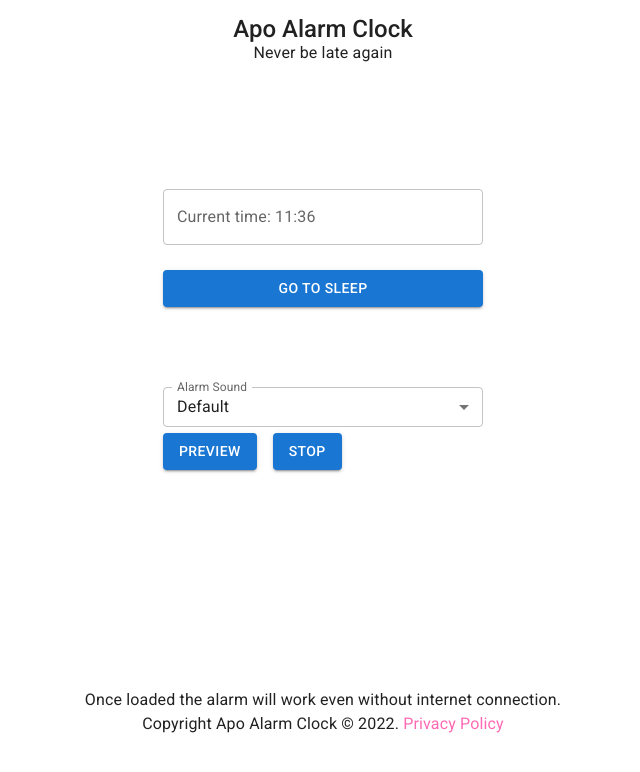
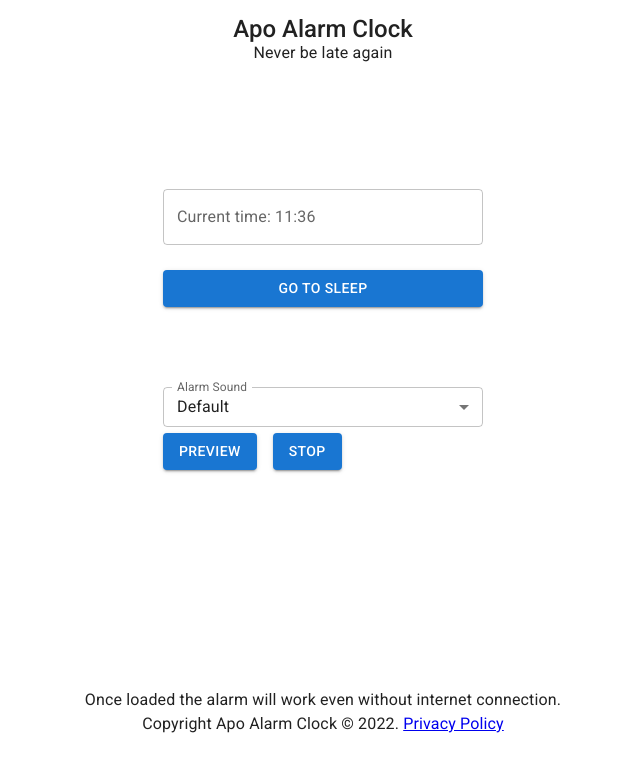
Before and after one commit to Yashmerino/apo-alarm-clock, a React (Create React App) app: page / in a window 1280 px wide. Shown: the top 772 px of the page, without its empty margins (317-957 px from the left). Built offline with nearby package versions, Linux system fonts and the light colour scheme.

Commit message:
Add styles

```diff
--- a/src/main.css
+++ b/src/main.css
@@ -4,13 +4,3 @@ body {
   margin: 0;
   padding: 0;
 }
-
-a {
-  color: hotpink;
-  text-decoration: none;
-}
-
-a:visited {
-  color: hotpink;
-  text-decoration: none;
-}
```
